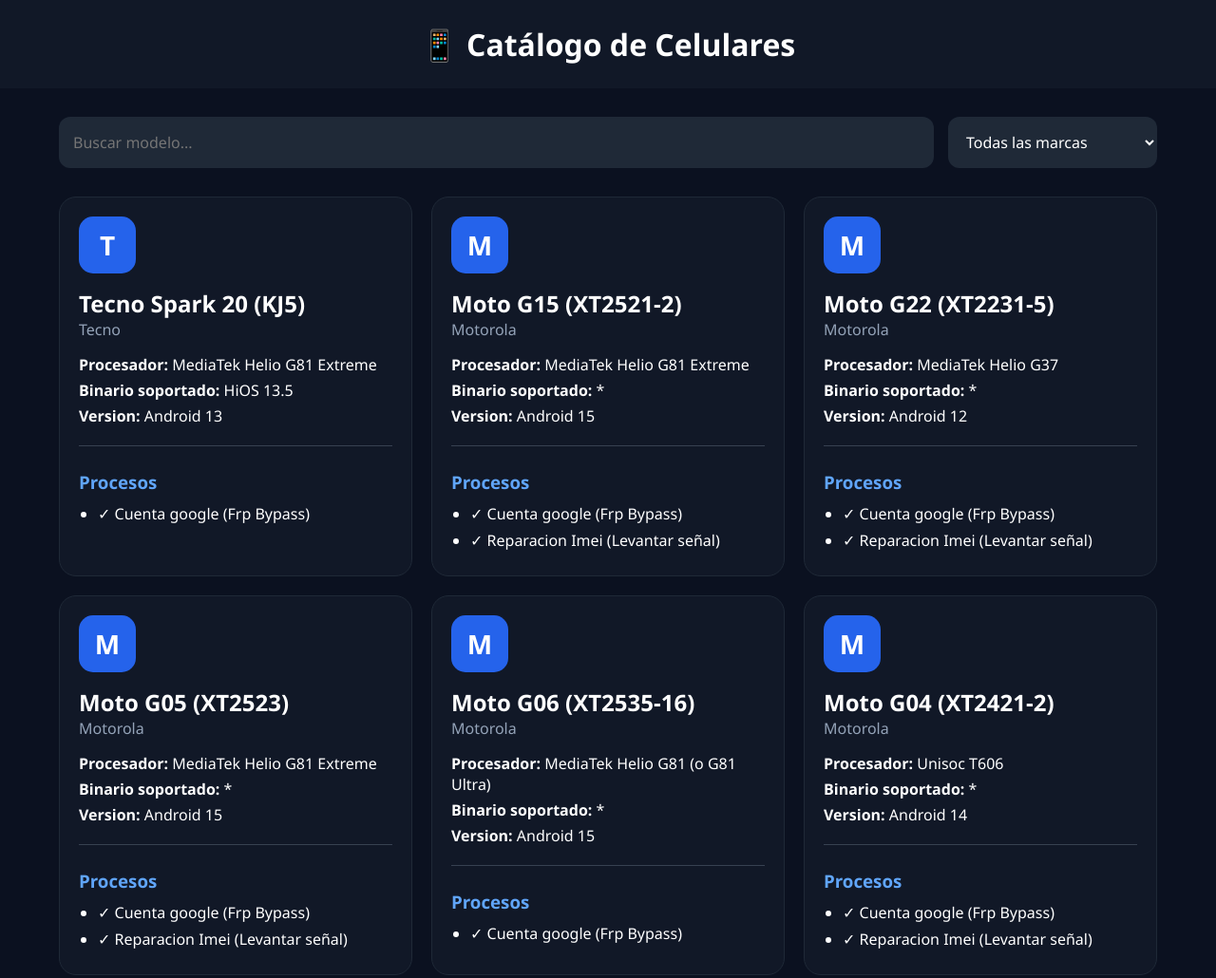
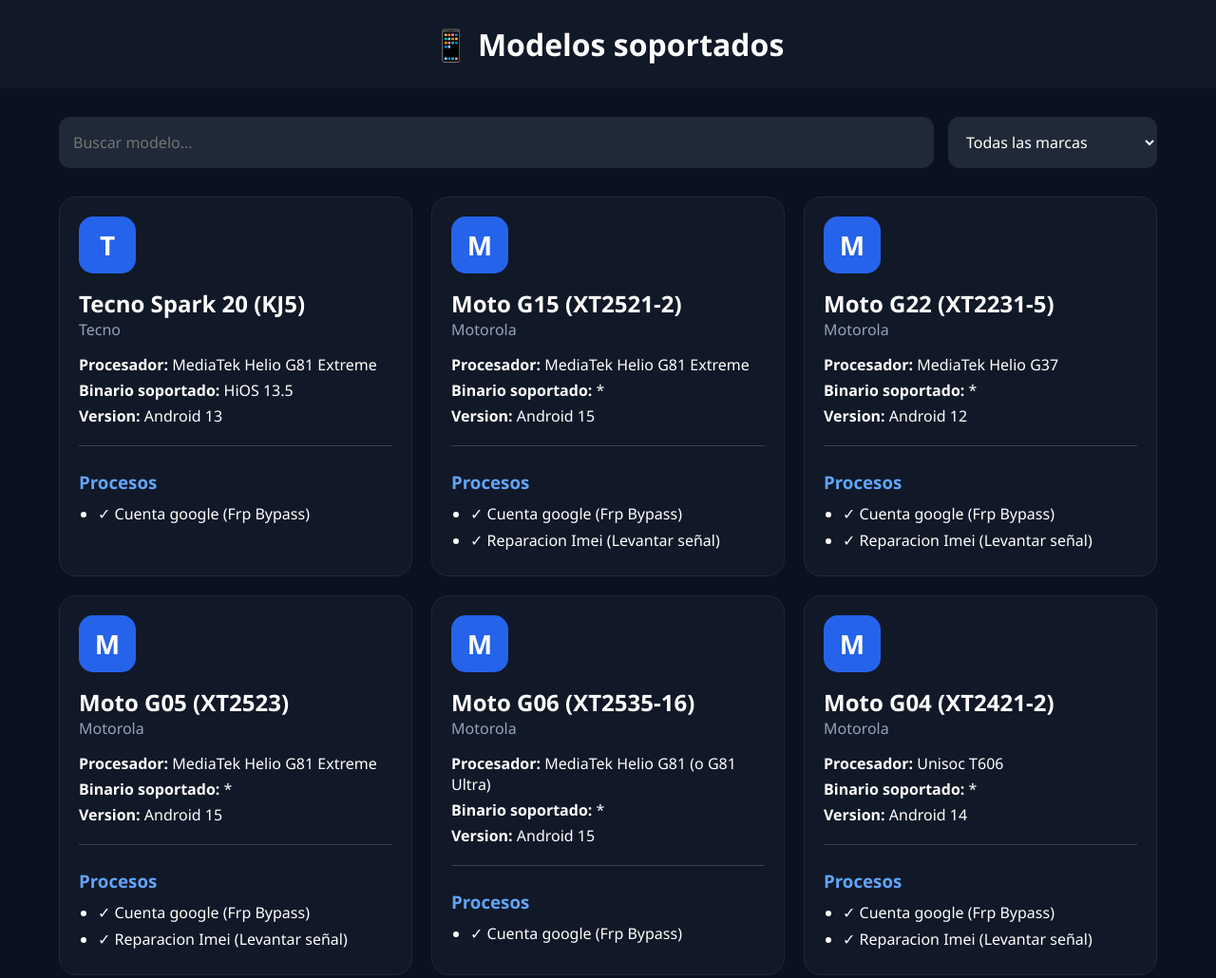
Before and after one commit to BluGx29/BluGx29.github.io, a plain HTML site: page index.html in a window 1280 px wide. Shown: the top 1030 px of the page at 95% size. Drawn offline with Linux system fonts and the light colour scheme.

Commit message:
Update index.html

```diff
--- a/index.html
+++ b/index.html
@@ -5,7 +5,7 @@
 <meta charset="UTF-8">
 <meta name="viewport" content="width=device-width, initial-scale=1">
 
-<title>Catálogo de Celulares</title>
+<title>Catálogo de Celulare</title>
 
 <link rel="stylesheet" href="estilos.css">
 
@@ -15,7 +15,7 @@
 
 <header>
 
-<h1>📱 Catálogo de Celulares</h1>
+<h1>📱 Modelos soportados</h1>
 
 </header>
 
```
